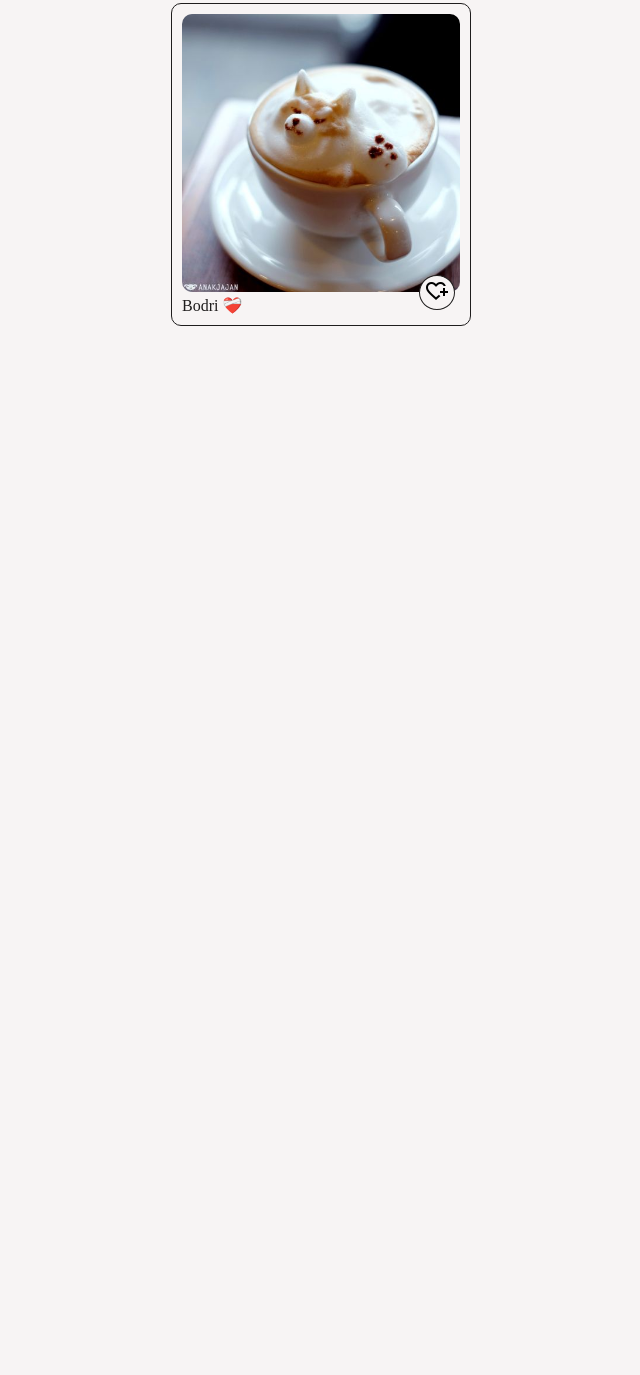
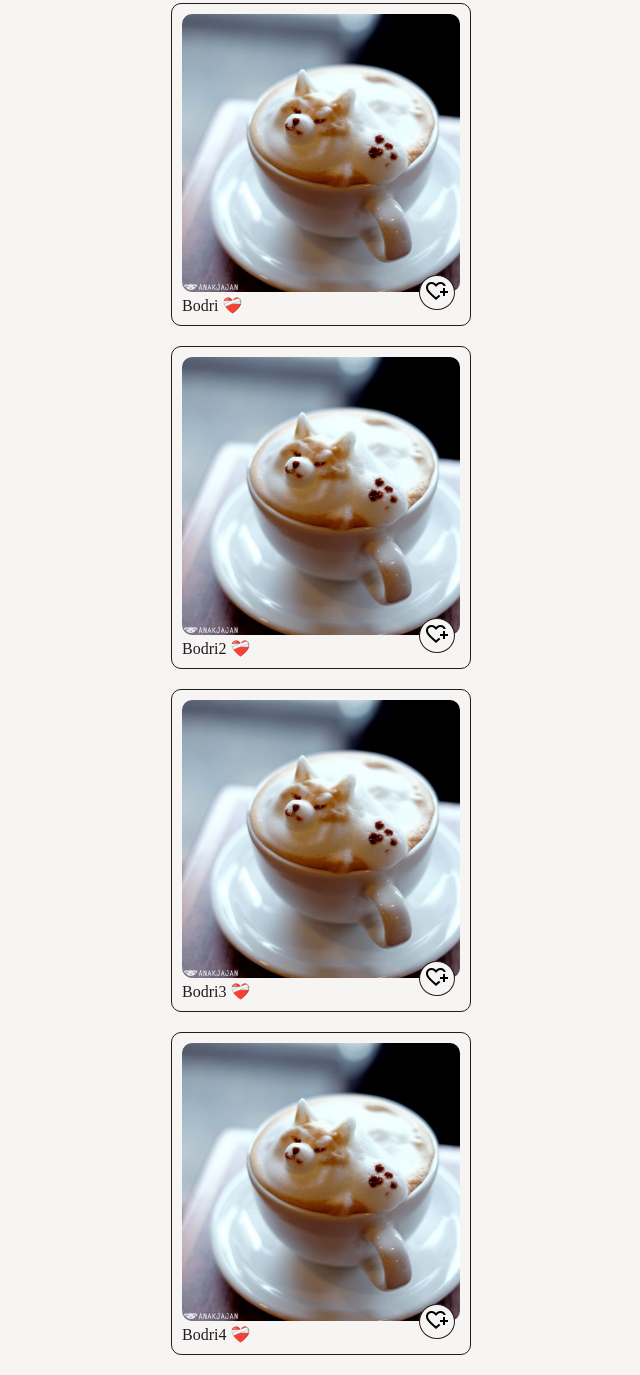
Before and after one commit to FruHuszar/js_oop, a plain HTML site: page index.html in a window 1280 px wide. Shown: the part 360-1735 px from the top of the page, without its empty margins (319-959 px from the left). Before the commit the page ends 800 px from the top, so only its background shows below. Drawn offline with nearby package versions, Linux system fonts and the light colour scheme.

Commit message:
readme, adat.js

```diff
--- /dev/null
+++ b/Kutyak.js
@@ -0,0 +1,21 @@
+/* példányosítás annyiszor ahány eleme van a listának */
+
+import Kutya from "./KUTYA.js";
+
+export class Kutyak {
+    #lista=[];
+    constructor(lista, szuloElem){
+        this.#lista = lista;
+        this.szuloElem = szuloElem;
+        this.megjelenit();
+    }
+
+    megjelenit(){
+        /* Itt kell végigmenni a listán */
+        this.szuloElem.innerHTML = "";
+        this.#lista.forEach( (elem,i)=>{
+            const k = new Kutya(elem, this.szuloElem)
+        }
+        )
+    }
+}
--- /dev/null
+++ b/adat.js
@@ -0,0 +1,26 @@
+export const KUTYALISTA = [
+    {
+        kep: "kepek/kep",
+        nev: "Zengi"
+    },
+    {
+        kep: "kepek/kep2",
+        nev: "Bodri",
+        kedvenc: false
+    },
+    {
+        kep: "kepek/kep2",
+        nev: "Bodri2",
+        kedvenc: false
+    },
+    {
+        kep: "kepek/kep2",
+        nev: "Bodri3",
+        kedvenc: false
+    },
+    {
+        kep: "kepek/kep2",
+        nev: "Bodri4",
+        kedvenc: false
+    }
+]
--- a/index.js
+++ b/index.js
@@ -1,36 +1,14 @@
-//import { megjelenit } from "./kartya.js"
+import { KUTYALISTA } from "./adat.js"
 import Kutya from "./KUTYA.js";
+import { Kutyak } from "./Kutyak.js";
 
-const kutya = {
-    kep: "kepek/kep",
-    nev: "Zengi"
-}
-
-const bodri = {
-    kep: "kepek/kep2",
-    nev: "Bodri"
-}
 
 const szuloELem = document.querySelector(".tarolo")
 const kedvencELem = document.querySelector(".kedvencek")
 
-const puppy = new Kutya(kutya, szuloELem);
-//console.log(puppy);
-//puppy.megjelenit();
-//console.log(szuloELem);
-//console.log(puppy.getObj());
-puppy.setObj("oltott")
+//-----------Második óra-------------
 
-
-const bodripuppy = new Kutya(bodri, szuloELem);
-//console.log(bodripuppy);
-//bodripuppy.megjelenit();
-//console.log(szuloELem);
-//console.log(bodripuppy.getObj());
-bodripuppy.setObj("ez egy kávé")
-
-
-//-----------Második óra-------------
+new Kutyak(KUTYALISTA, szuloELem);
 
 /* Kiválasztjuk a kedvenc kutyákat és listába rakjuk őket */
 const KEDVENCLISTA=[]
--- a/style.css
+++ b/style.css
@@ -16,6 +16,10 @@ body {
     color: var(--betu);
     display: flex;
     justify-content: center;
+}
+
+.kedvencek {
+    background-color: color-mix(in srgb, var(--hover), transparent 20%);
 }
 
 img {
```
Also changed, not shown: 1 other file.
